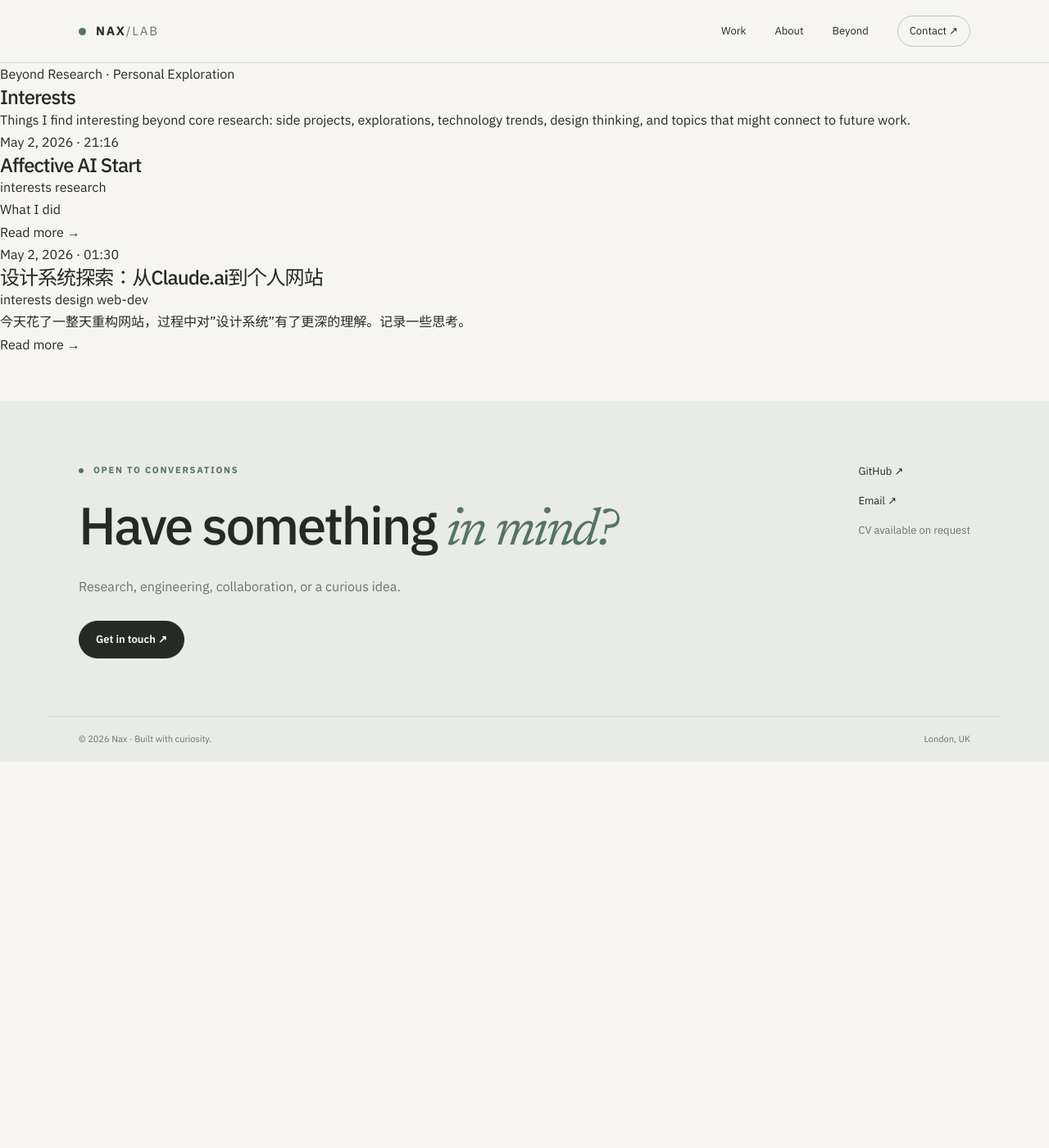
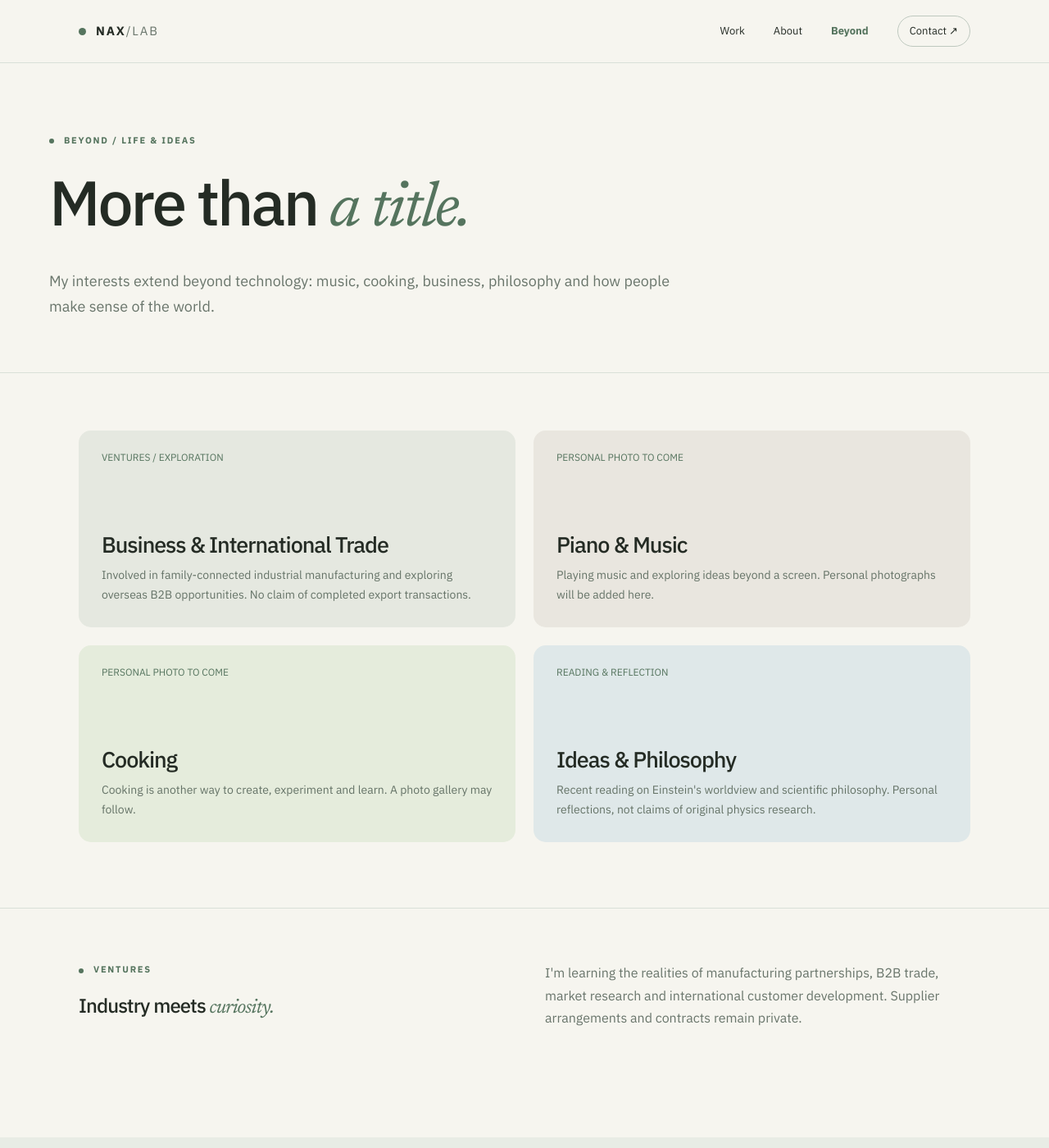
Before and after one commit to naxgotomakeit/naxgotomakeit.github.io, a Jekyll site: the page built from interests.html, in a window 1280 px wide and 1400 px high. Shown: the whole window at 82% size. Built offline with Jekyll 4.4.1, drawn with Linux system fonts in a browser that asks for light colours.

Commit message:
feat: add Beyond personal interests page

```diff
--- a/interests.html
+++ b/interests.html
@@ -1,36 +1,14 @@
 ---
 layout: default
-title: Interests
+title: Beyond Work
+section: beyond
+permalink: /beyond/
 ---
-
-<section class="page-hero compact">
-  <p class="eyebrow">Beyond Research · Personal Exploration</p>
-  <h1>Interests</h1>
-  <p>
-    Things I find interesting beyond core research: side projects, explorations,
-    technology trends, design thinking, and topics that might connect to future work.
-  </p>
-</section>
-
-<section class="note-list">
-  {% assign interests_posts = site.posts | where_exp: "post", "post.tags contains 'interests'" %}
-  {% for post in interests_posts %}
-    <article class="note-card wide">
-      <p class="post-date">{{ post.date | date: "%B %-d, %Y · %H:%M" }}</p>
-      <h2><a href="{{ post.url | relative_url }}">{{ post.title }}</a></h2>
-      {% if post.tags %}
-        <div class="tag-row small-tags">
-          {% for tag in post.tags %}
-            <span class="tag">{{ tag }}</span>
-          {% endfor %}
-        </div>
-      {% endif %}
-      <p>{{ post.excerpt | strip_html | truncate: 220 }}</p>
-      <a class="read-more" href="{{ post.url | relative_url }}">Read more →</a>
-    </article>
-  {% endfor %}
-
-  {% if interests_posts.size == 0 %}
-    <p class="empty-state">No interests posts yet. Add posts with tag <code>interests</code>.</p>
-  {% endif %}
-</section>
+<section class="page wrap"><p class="kicker">BEYOND / LIFE & IDEAS</p><h1>More than <em>a title.</em></h1><p class="lead">My interests extend beyond technology: music, cooking, business, philosophy and how people make sense of the world.</p></section>
+<section class="section"><div class="wrap beyond-grid">
+<article class="beyond-card"><span class="small">VENTURES / EXPLORATION</span><h3>Business & International Trade</h3><p>Involved in family-connected industrial manufacturing and exploring overseas B2B opportunities. No claim of completed export transactions.</p></article>
+<article class="beyond-card"><span class="small">PERSONAL PHOTO TO COME</span><h3>Piano & Music</h3><p>Playing music and exploring ideas beyond a screen. Personal photographs will be added here.</p></article>
+<article class="beyond-card"><span class="small">PERSONAL PHOTO TO COME</span><h3>Cooking</h3><p>Cooking is another way to create, experiment and learn. A photo gallery may follow.</p></article>
+<article class="beyond-card"><span class="small">READING & REFLECTION</span><h3>Ideas & Philosophy</h3><p>Recent reading on Einstein's worldview and scientific philosophy. Personal reflections, not claims of original physics research.</p></article>
+</div></section>
+<section class="detail"><div class="wrap two-col"><div><p class="kicker">VENTURES</p><h2>Industry meets <em>curiosity.</em></h2></div><div class="text-block"><p>I'm learning the realities of manufacturing partnerships, B2B trade, market research and international customer development. Supplier arrangements and contracts remain private.</p></div></div></section>
```
